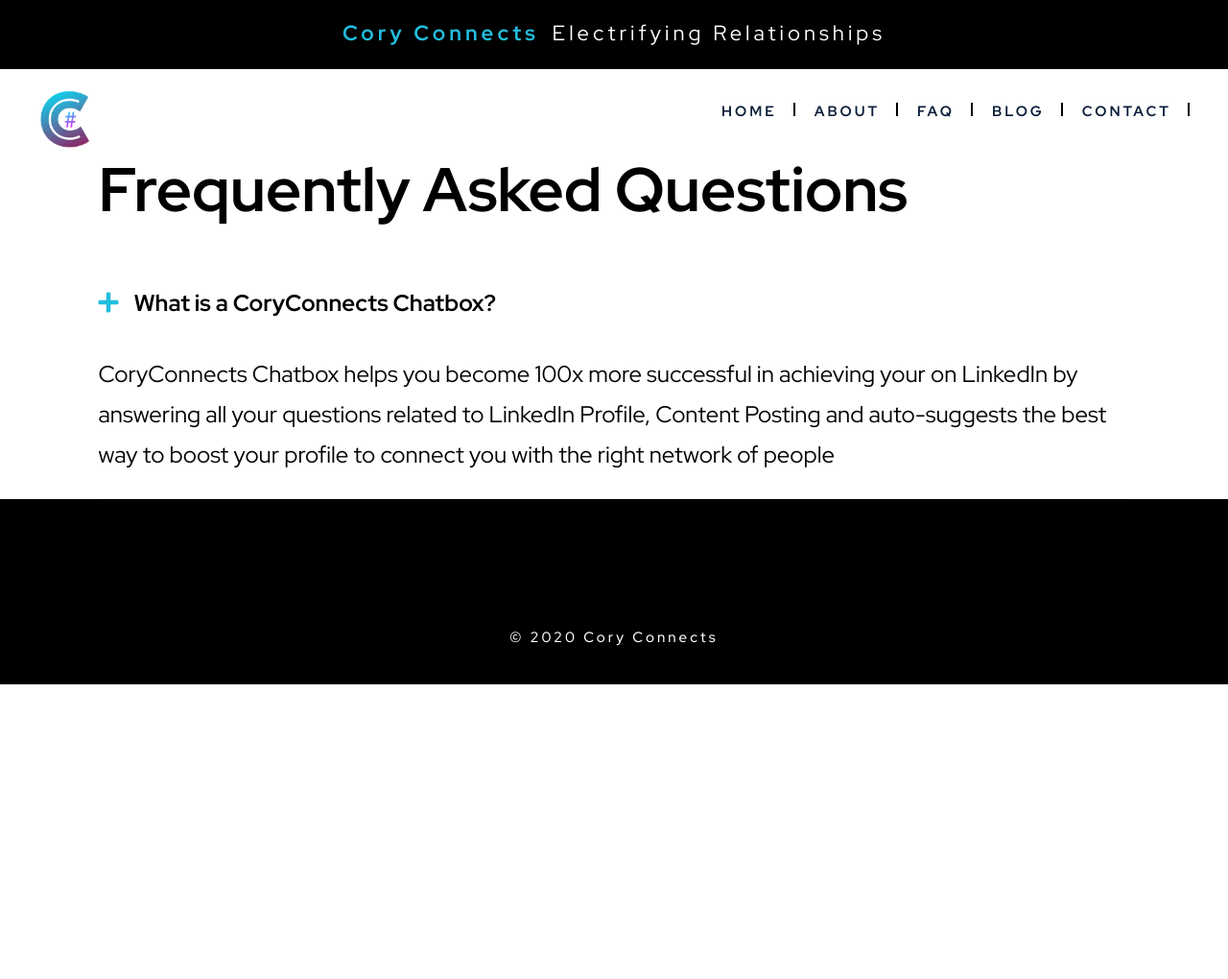
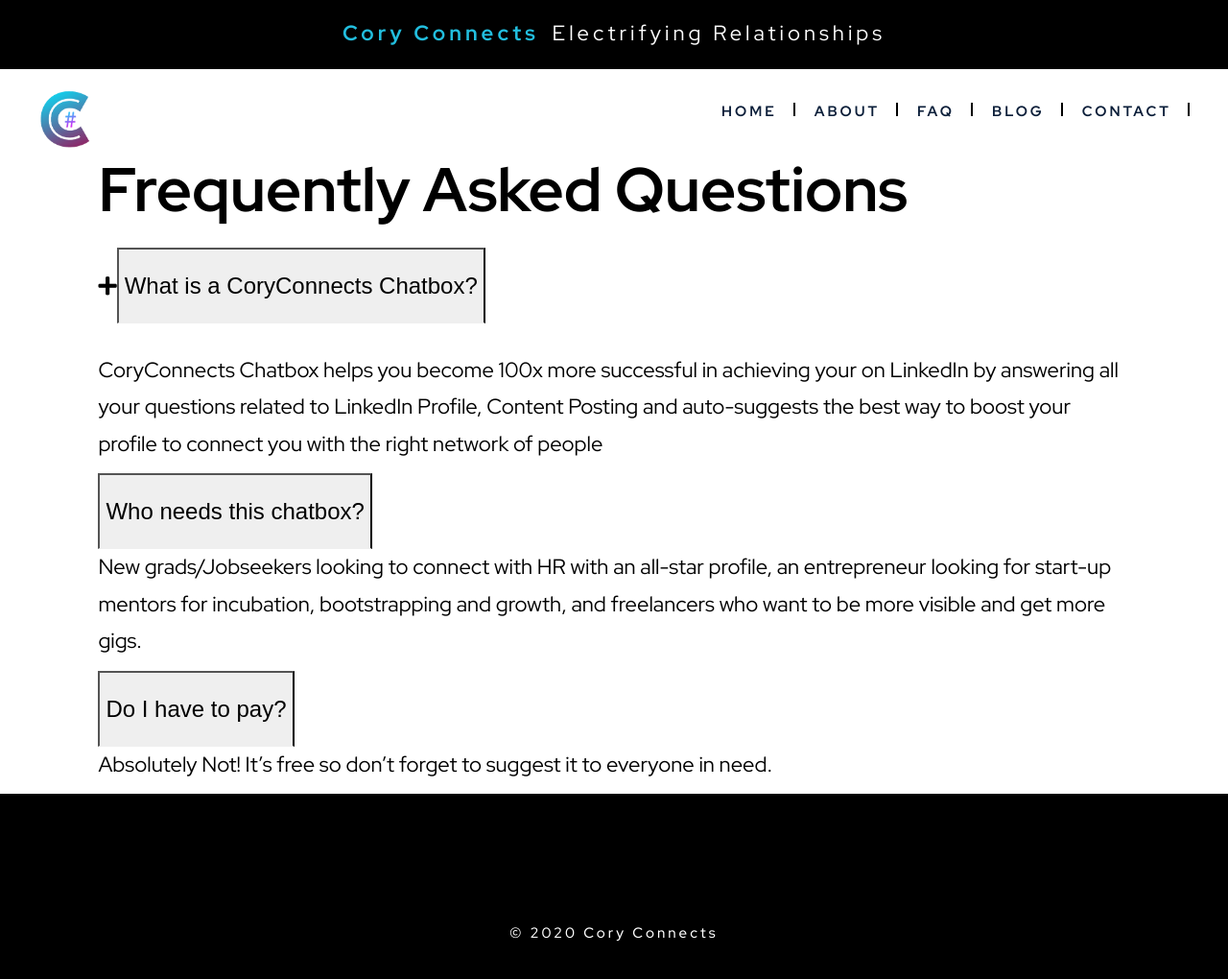
Before and after one commit to andreanthony/andreanthony.github.io, a Jekyll site: the page faq.html, which Jekyll copies as it is, in a window 1280 px wide. Shown: the whole page at 96% size. Built offline with Jekyll 4.4.1, drawn with Linux system fonts in a browser that asks for light colours; nearby versions of some CDN libraries; some web fonts are replaced; before the commit the page ends 900 px from its top, so only the background shows below that.

Commit message:
Update faq.html

```diff
--- a/faq.html
+++ b/faq.html
@@ -61,10 +61,33 @@
 
 <h2>Frequently Asked Questions</h2>
 
-<article class="FaqItem"><h4><span class="text-primary"><i class="fas fa-plus"></i></span>What is a CoryConnects Chatbox?</h4><div class="mt-3">CoryConnects Chatbox helps you become 100x more successful in achieving your on LinkedIn by answering all your questions related to LinkedIn Profile, Content Posting and auto-suggests the best way to boost your profile to connect you with the right network of people</div></article>
+<h4><i class="fas fa-plus"></i><button class="FaqItem">What is a CoryConnects Chatbox?</button></h4><div class="content">
+  <p>CoryConnects Chatbox helps you become 100x more successful in achieving your on LinkedIn by answering all your questions related to LinkedIn Profile, Content Posting and auto-suggests the best way to boost your profile to connect you with the right network of people</p>
+</div>
+<button class="FaqItem">Who needs this chatbox?</button>
+<div class="content">
+  <p>New grads/Jobseekers looking to connect with HR with an all-star profile, an entrepreneur looking for start-up mentors for incubation, bootstrapping and growth, and freelancers who want to be more visible and get more gigs.</p>
+</div>
+<button class="FaqItem">Do I have to pay?</button>
+<div class="content">
+  <p>Absolutely Not! It’s free so don’t forget to suggest it to everyone in need.</p>
 </div>
 
-	</span>
+<script>
+var faq = document.getElementsByClassName("FaqItem");
+var i;
+for (i = 0; i < faq.length; i++) {
+  faq[i].addEventListener("click", function() {
+    this.classList.toggle("active");
+    var content = this.nextElementSibling;
+    if (content.style.display === "block") {
+      content.style.display = "none";
+    } else {
+      content.style.display = "block";
+    }
+  });
+}
+</script>
 	</div>
 	<footer class="site-footer">
         <div class="section-inner">
```
